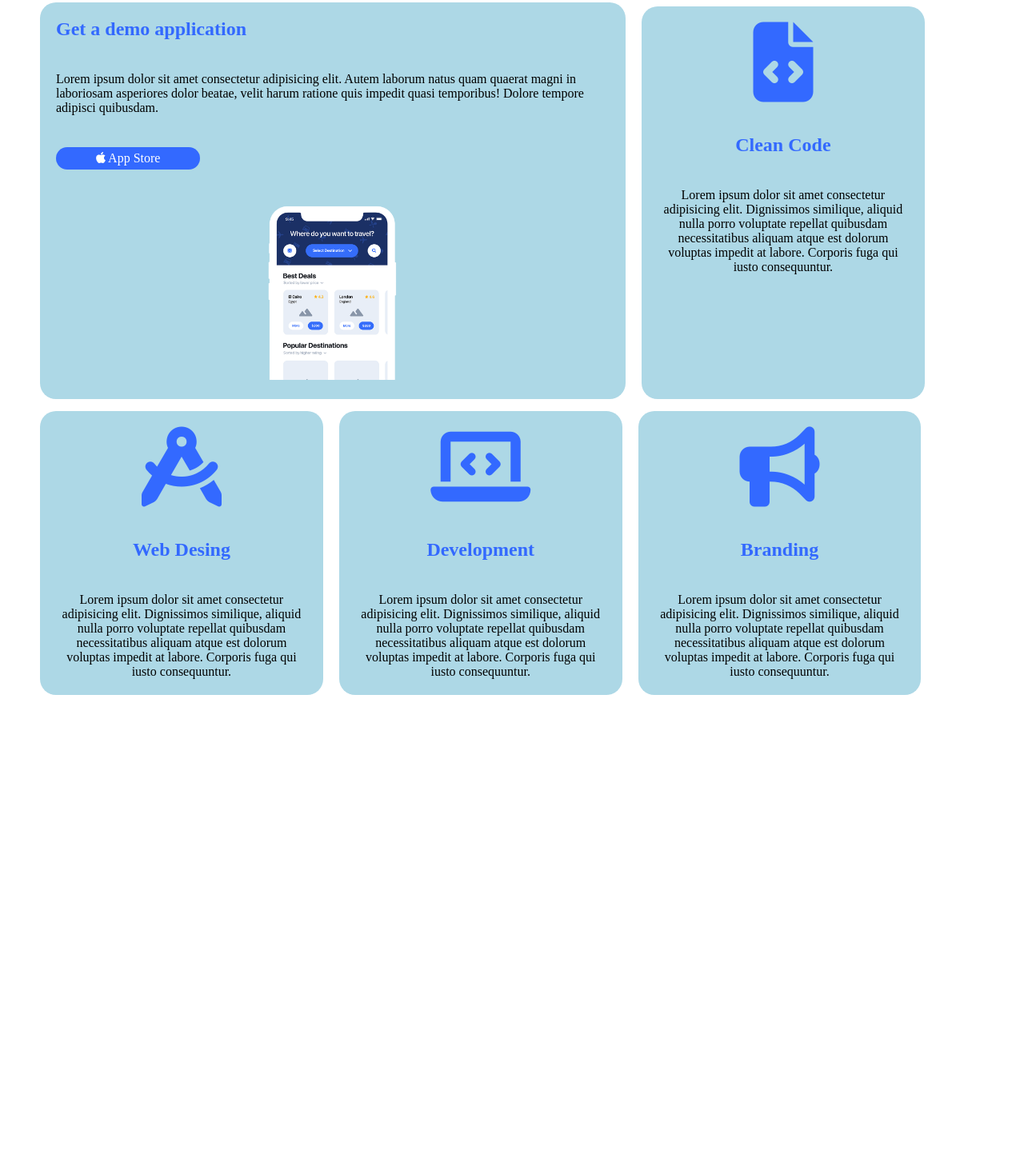
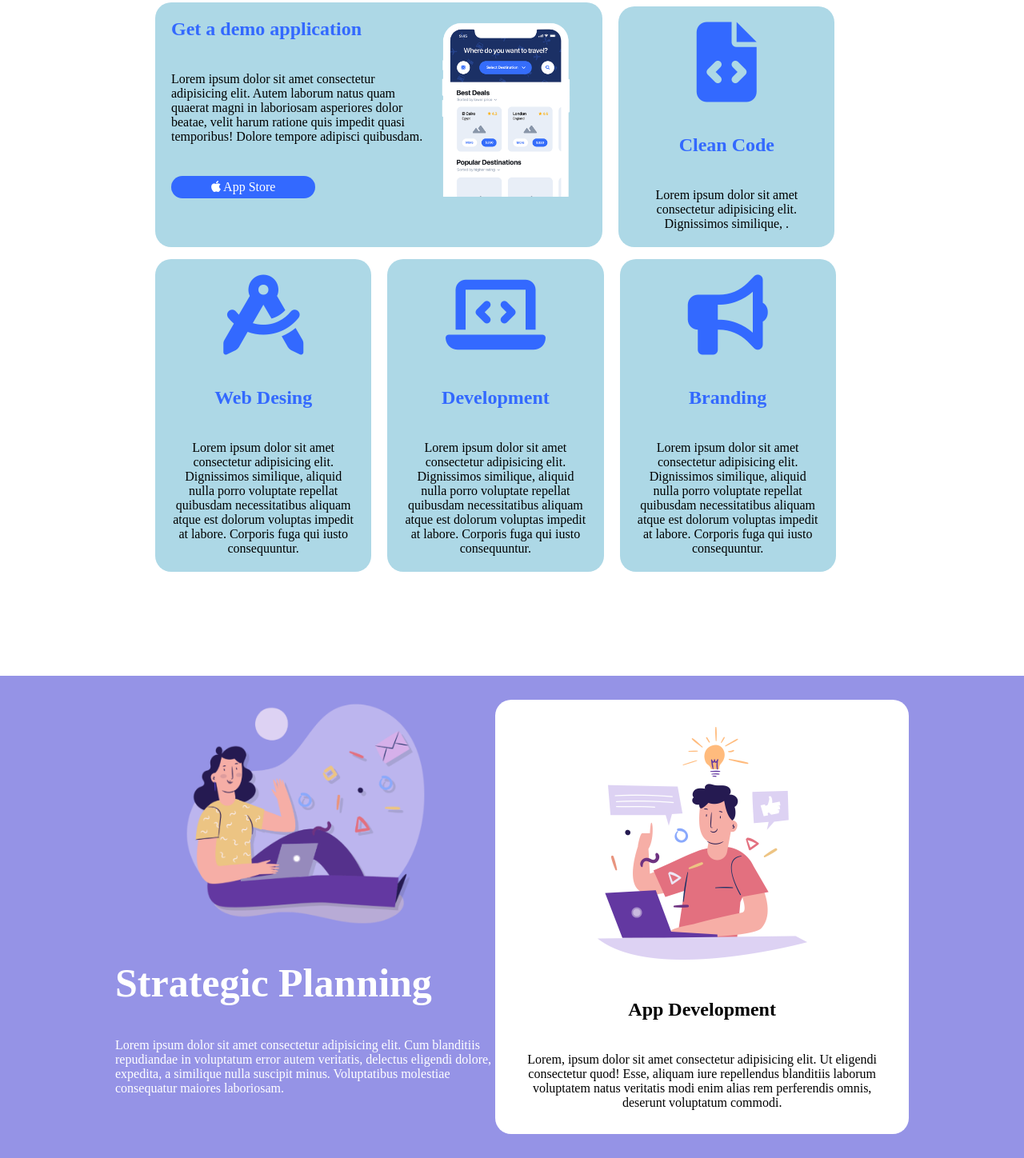
Before and after one commit to SamueleLettieri/htmlcss-responsive-layout, a plain HTML site: page index.html in a window 1280 px wide. Shown: the part 137-1585 px from the top of the page at 80% size. Before the commit the page ends 1036 px from the top, so only its background shows below. Drawn offline with Linux system fonts and the light colour scheme.

Commit message:
aggiunta di nuova sezione contenete due card

```diff
--- a/css/style.css
+++ b/css/style.css
@@ -49,8 +49,10 @@ header{
 }
 
   /* main */
-main{
+.p-30{
   padding: 30px;
+}
+.m-100{
     margin-top:100px;
 }
 
@@ -87,6 +89,7 @@ main{
     color: rgb(51, 105, 255);
 }
 
+
 .bt-b{
     background-color:  rgb(51, 105, 255);
     display: inline-block;
@@ -110,15 +113,33 @@ main{
 }
 
 /* seconda sezione */
+.c-p{
+    background-color: #9593E6
+}
 
+.f-m-c{
+    display: flex;
+    flex-direction: column;
+ }
 
+.img-sec-sez{
+    width: 300px;
+}
 
+.tw{
+    color: white;
+}
+
+.b-tw{
+    background-color: white;
+}
+
+/* terza sezione */
 
 
 
 @media all and (min-width: 768px){
     .f-m{
-        display: flex;
         flex-direction: row;
         flex-wrap: wrap;
     }
@@ -134,6 +155,10 @@ main{
       margin-left: 20px;
     }
 
+      .f-50{
+        font-size: 50px;
+    }
+
 }
 
 @media all and (min-width: 992px){
@@ -141,6 +166,14 @@ main{
         max-width: 1400px;
         width: 992px;
         margin: 0 auto;
+    }
+
+    .f-992{
+        display: flex;
+    }
+
+    .f-m-c{
+        flex-direction: row;
     }
 
     .visibile-992{
--- a/index.html
+++ b/index.html
@@ -26,22 +26,26 @@
         </div>
     </header>
     <!-- main -->
-    <main>
+    <main class="m-100">
         <!-- prima sezione -->
-        <section>
+        <section class="box p-30">
             <div class="f-m">
-                <div class="card-r col-b b-r">
-                        <h2 class="tb m-40">Get a demo application</h2>
-                        <p class="m-40">Lorem ipsum dolor sit amet consectetur adipisicing elit. Autem laborum natus quam quaerat magni in laboriosam asperiores dolor beatae, velit harum ratione quis impedit quasi temporibus! Dolore tempore adipisci quibusdam.</p>
-                        <a href="#" class="link bt-b m-40 b-r"><i class="fa-brands fa-apple"></i> App Store</a>
-                        <div class="t-c">
-                            <img class="iphone-img" src="./img/phone.png" alt="">
-                        </div>
+                <div class="card-r col-b b-r f-992">
+                    <div >
+                      <h2 class="tb m-40">Get a demo application</h2>
+                      <p class="m-40">Lorem ipsum dolor sit amet consectetur adipisicing elit. Autem laborum natus quam quaerat magni in laboriosam asperiores dolor beatae, velit harum ratione quis impedit quasi temporibus! Dolore tempore adipisci quibusdam.</p>
+                      <a href="#" class="link bt-b m-40 b-r"><i class="fa-brands fa-apple"></i> App Store</a>
+                    </div>
+                    <div>
+                      <div class="t-c ">
+                         <img class="iphone-img" src="./img/phone.png" alt="">
+                       </div>
+                    </div>
                 </div>
                 <div class="card-q col-b b-r t-c">
                     <div class="m-40"><i class="fa-solid fa-file-code f-40 tb"></i></div>
                     <h2 class="tb m-40">Clean Code</h2>
-                    <p>Lorem ipsum dolor sit amet consectetur adipisicing elit. Dignissimos similique, aliquid nulla porro voluptate repellat quibusdam necessitatibus aliquam atque est dolorum voluptas impedit at labore. Corporis fuga qui iusto consequuntur.</p>
+                    <p>Lorem ipsum dolor sit amet consectetur adipisicing elit. Dignissimos similique, .</p>
                 </div>
                 <div class="card-q col-b b-r t-c">
                     <div class="m-40"><i class="fa-solid fa-compass-drafting f-40 tb"></i></div>
@@ -61,6 +65,23 @@
             </div>
         </section>
         <!-- seconda sezione -->
+        <section class="c-p p-30 m-100">
+            <div class="box f-m-c">
+               <div class="m-40">
+                  <div class="t-c">
+                      <img class="img-sec-sez m-40" src="./img/planning1.png" alt="">
+                  </div>
+                  <h1 class="m-40 tw f-50">Strategic Planning</h1>
+                  <p class="tw">Lorem ipsum dolor sit amet consectetur adipisicing elit. Cum blanditiis repudiandae in voluptatum error autem veritatis, delectus eligendi dolore, expedita, a similique nulla suscipit minus. Voluptatibus molestiae consequatur maiores laboriosam.</p>
+                </div>
+                <div class="b-tw b-r t-c p-30">
+                  <img class="img-sec-sez m-40" src="./img/planning2.png" alt="">
+                  <h1 class="m-40">App Development</h1>
+                  <p>Lorem, ipsum dolor sit amet consectetur adipisicing elit. Ut eligendi consectetur quod! Esse, aliquam iure repellendus blanditiis laborum voluptatem natus veritatis modi enim alias rem perferendis omnis, deserunt voluptatum commodi.</p>
+                </div>
+            </div>
+        </section>
+        <!-- terza sezione -->
     </main>
 </body>
 </html>
```
Also changed, not shown: img/planning1.png (added), img/planning2.png (added). Lines whose indentation alone changed are shown as unchanged.
